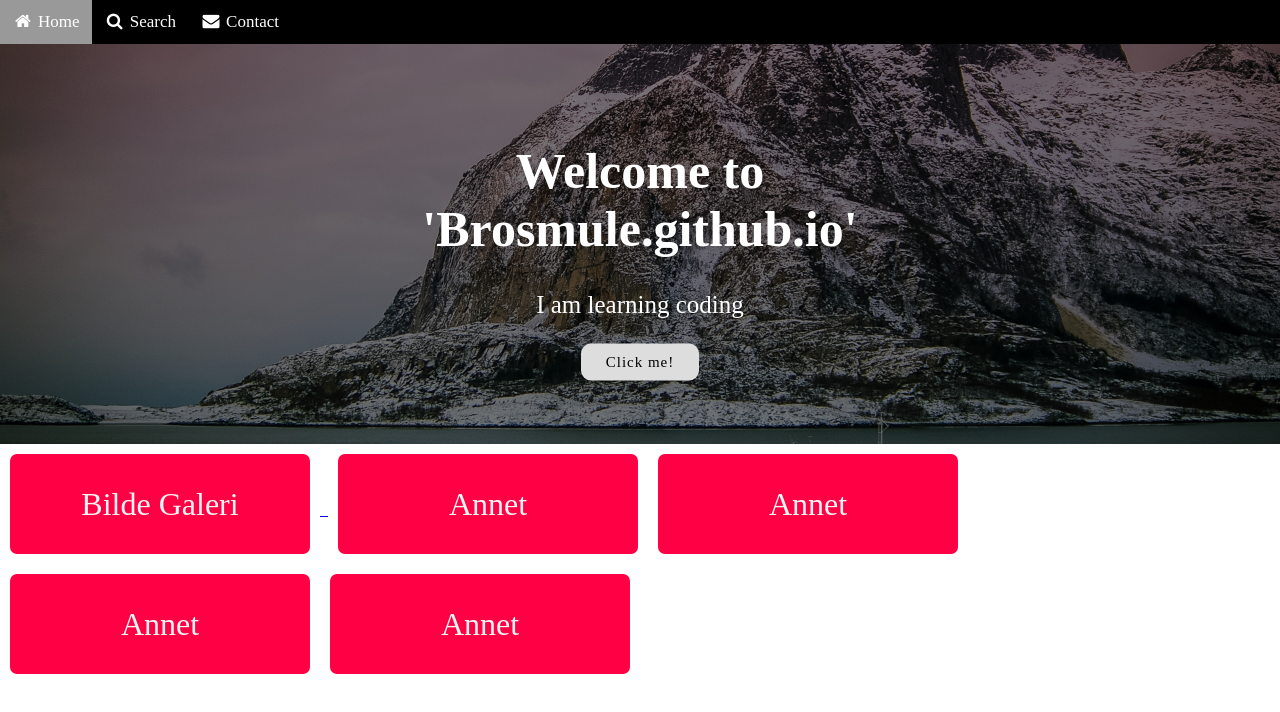
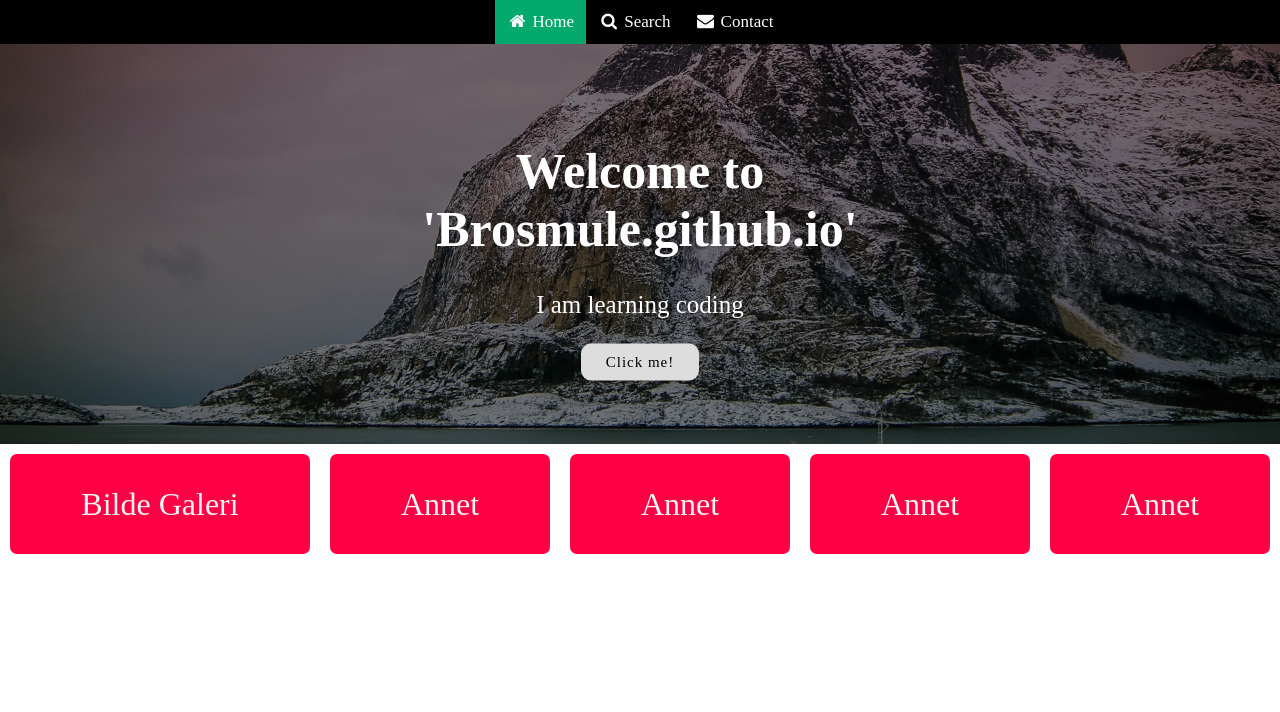
Before and after one commit to Brosmule/Brosmule.github.io, a plain HTML site: page index.html in a window 1280 px wide. Drawn offline with Linux system fonts and the light colour scheme; a web font is replaced by a local one.

Commit message:
try to fix

```diff
--- a/css/GithubIO.css
+++ b/css/GithubIO.css
@@ -13,6 +13,8 @@ html {
 }
 
 .navbar {
+  display: flex;
+  justify-content: center;
   width: 100%;
   overflow: auto;
   background-color: black;
@@ -83,7 +85,7 @@ html {
 
 .container {
   letter-spacing: 4px;
-  display: inline-table;
+  display: flex;
   justify-content: center;
 }
 
--- a/index.html
+++ b/index.html
@@ -44,6 +44,6 @@
       <button class="btn">Annet</button>
     </div>
 
-    <script src="js/js_Githubio.js" type="text/javascript"></script>
+    <script type="text/javascript" src="js/js_Githubio.js"></script>
   </body>
 </html>
```
